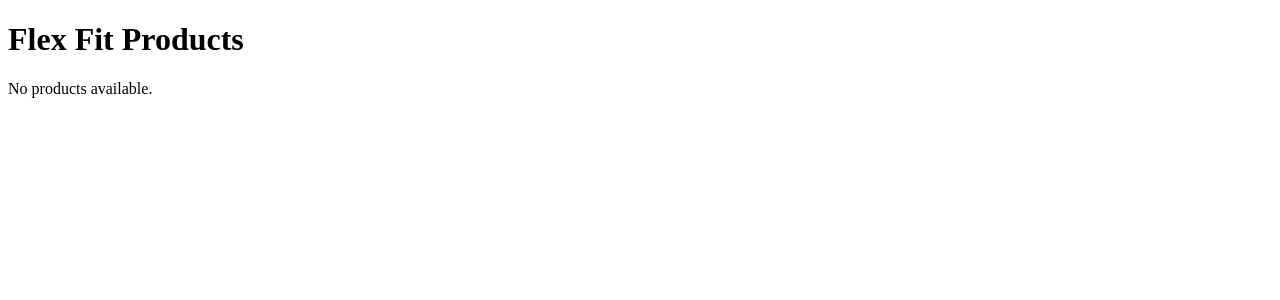
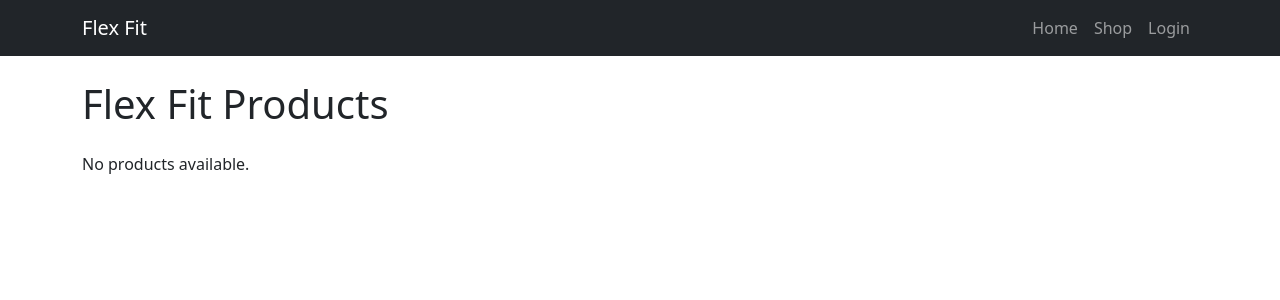
Before and after one commit to mariebernf/Flex_Fit_P4, a Django app: page /products/ in a window 1280 px wide. Shown: the top 300 px of the page. Run offline with Django 5.2, Linux system fonts and the light colour scheme; data that the repository does not hold is empty.

Commit message:
Create base template, extend on products page, add bootstrap with navbar

```diff
--- a/main/settings.py
+++ b/main/settings.py
@@ -63,7 +63,7 @@ ROOT_URLCONF = 'main.urls'
 TEMPLATES = [
     {
         'BACKEND': 'django.template.backends.django.DjangoTemplates',
-        'DIRS': [],
+        'DIRS': [BASE_DIR / 'templates'],
         'APP_DIRS': True,
         'OPTIONS': {
             'context_processors': [
--- a/products/templates/products/products.html
+++ b/products/templates/products/products.html
@@ -1,26 +1,27 @@
-<!DOCTYPE html>
-<html lang="en">
-<head>
-    <meta charset="UTF-8">
-    <meta name="viewport" content="width=device-width, initial-scale=1.0">
-    <title>FLEX FIT | PRODUCTS</title>
-</head>
-<body>
-    <h1>Flex Fit Products</h1>
+{% extends "base.html" %}
+
+{% block title %}Flex Fit | Shop{% endblock %}
+
+{% block content %}
+<h1 class="mb-4">Flex Fit Products</h1>
 
 {% if products %}
-        <ul>
+    <div class="row">
         {% for product in products %}
-                <li>
-                    <strong>{{ product.name }}</strong><br>
+            <div class="col-md-4 mb-4">
+                <div class="card h-100">
+                    <div class="card-body">
+                        <h5 class="card-title">{{ product.name }}</h5>
+                        <p class="card-text">
                             £{{ product.price }}<br>
                             {{ product.category }}
-                </li>
+                        </p>
+                    </div>
+                </div>
+            </div>
         {% endfor %}
-        </ul>
+    </div>
 {% else %}
     <p>No products available.</p>
 {% endif %}
-
-</body>
-</html>
+{% endblock %}
--- /dev/null
+++ b/templates/base.html
@@ -0,0 +1,48 @@
+<!DOCTYPE html>
+<html lang="en">
+<head>
+    <meta charset="UTF-8">
+    <title>{% block title %}Flex Fit{% endblock %}</title>
+
+    <!-- Bootstrap CSS -->
+    <link href="https://cdn.jsdelivr.net/npm/bootstrap@5.3.2/dist/css/bootstrap.min.css" rel="stylesheet">
+
+    {% block extra_css %}{% endblock %}
+</head>
+<body>
+
+<nav class="navbar navbar-expand-lg navbar-dark bg-dark">
+    <div class="container">
+        <a class="navbar-brand" href="/">Flex Fit</a>
+
+        <button class="navbar-toggler" type="button" data-bs-toggle="collapse" data-bs-target="#mainNav">
+            <span class="navbar-toggler-icon"></span>
+        </button>
+
+        <div class="collapse navbar-collapse" id="mainNav">
+            <ul class="navbar-nav ms-auto">
+                <li class="nav-item">
+                    <a class="nav-link" href="/">Home</a>
+                </li>
+                <li class="nav-item">
+                    <a class="nav-link" href="/products/">Shop</a>
+                </li>
+                <li class="nav-item">
+                    <a class="nav-link" href="/accounts/login/">Login</a>
+                </li>
+            </ul>
+        </div>
+    </div>
+</nav>
+
+<main class="container mt-4">
+    {% block content %}{% endblock %}
+</main>
+
+<!-- Bootstrap JS -->
+<script src="https://cdn.jsdelivr.net/npm/bootstrap@5.3.2/dist/js/bootstrap.bundle.min.js"></script>
+
+{% block extra_js %}{% endblock %}
+
+</body>
+</html>
```
Lines whose indentation alone changed are shown as unchanged.
